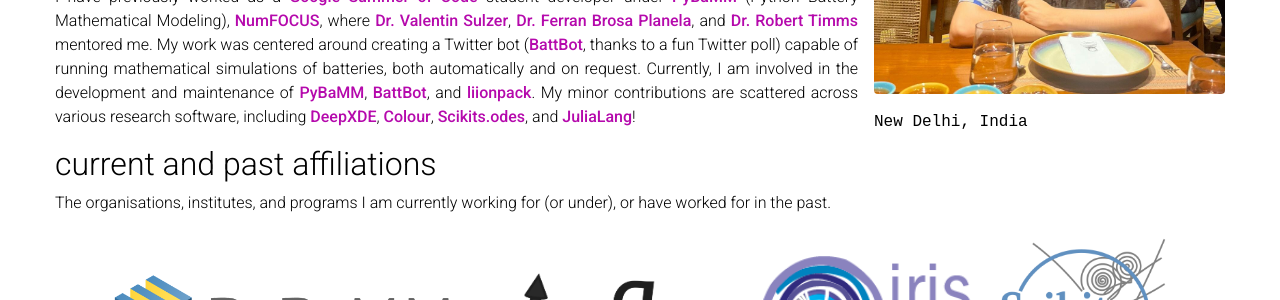
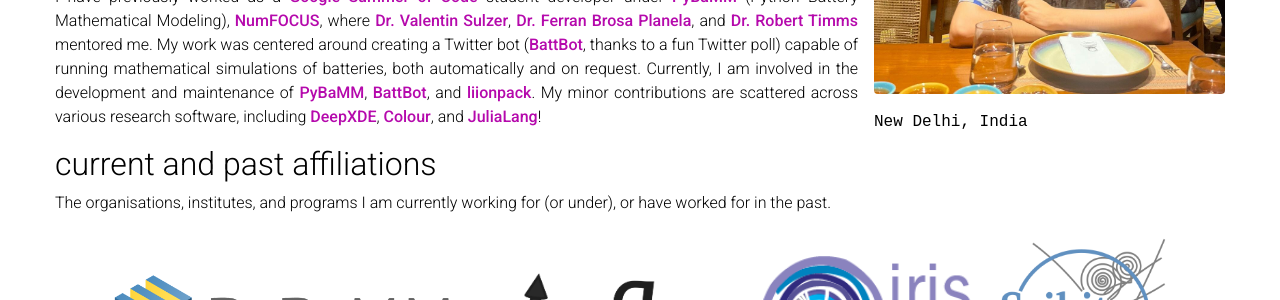
Before and after one commit to Saransh-cpp/Saransh-cpp.github.io, a Jekyll site: the page built from _pages/about.md, in a window 1280 px wide and 900 px high, scrolled down 382 px. Shown: the part 153-453 px from the top of the window. Built offline with Jekyll 4.4.1, drawn with Linux system fonts in a browser that asks for light colours; full-size pictures stand in for the smaller copies a plugin makes; emoji names are drawn with the system emoji font; comment, search, counter and statistics services are not loaded; a style sheet for code colours, icons or effects is not loaded.

Commit message:
Update CV!

```diff
--- a/_includes/header.html
+++ b/_includes/header.html
@@ -93,7 +93,7 @@
               </div>
               {%- endif %}
               <li class="nav-item {% if page.url contains 'cv' %}active{% endif %}">
-                <a class="nav-link" href="{{ '/assets/pdf/CVGeneral.pdf' | relative_url }}", target="_blank">
+                <a class="nav-link" href="{{ '/assets/pdf/CVAug22.pdf' | relative_url }}", target="_blank">
                   cv
                 </a>
               </li>
--- a/_pages/about.md
+++ b/_pages/about.md
@@ -19,7 +19,7 @@
 
 Currently, I am a **[fellow](https://iris-hep.org/fellows/Saransh-cpp.html){:target="_blank"}** at the **[Analysis Systems](https://iris-hep.org/as.html){:target="_blank"}** group of **[Institute for Research and Innovation in Software for High Energy Physics (IRIS-HEP)](https://iris-hep.org/){:target="_blank"}**, where I am working on the first-ever major release of **[Vector](https://github.com/scikit-hep/vector){:target="_blank"}** under **[Dr. Henry Schreiner](https://iscinumpy.gitlab.io/page/about/){:target="_blank"}** and **[Dr. Jim Pivarski](https://github.com/jpivarski){:target="_blank"}**. I am also working as a technical writer for **[FluxML](https://fluxml.ai/){:target="_blank"}** under **[Julia Season of Contributions](https://julialang.org/jsoc/){:target="_blank"}**. I am interested in everything a **[Research Software Engineer](https://us-rse.org/about/what-is-an-rse/){:target="_blank"}** and a **Machine Learning Engineer** do! I am passionate about **Scientific Machine Learning**, **Computer Vision**, **developing packages**, **code optimization**, **technical writing**, **building infrastructures** and **CI/CD pipelines**, **developing and advocating open-source research software**, **JuliaLang**, and **Python**. Psst, I was previously interested in Android and backend development, and though I still remember most of them, I have moved on.
 
-I have previously worked as a **[Google Summer of Code](https://summerofcode.withgoogle.com/){:target="_blank"}** student developer under **[PyBaMM](https://www.pybamm.org/){:target="_blank"}** (Python Battery Mathematical Modeling), **[NumFOCUS](https://numfocus.org/){:target="_blank"}**, where **[Dr. Valentin Sulzer](https://sites.google.com/view/valentinsulzer){:target="_blank"}**, **[Dr. Ferran Brosa Planela](https://www.brosaplanella.com/){:target="_blank"}**, and **[Dr. Robert Timms](https://www.robertwtimms.com/){:target="_blank"}** mentored me. My work was centered around creating a Twitter bot (**[BattBot](https://github.com/pybamm-team/BattBot){:target="_blank"}**, thanks to a fun Twitter poll) capable of running mathematical simulations of batteries, both automatically and on request. Currently, I am involved in the development and maintenance of **[PyBaMM](https://github.com/pybamm-team/PyBaMM){:target="_blank"}**, **[BattBot](https://github.com/pybamm-team/BattBot){:target="_blank"}**, and **[liionpack](https://github.com/pybamm-team/liionpack){:target="_blank"}**. My minor contributions are scattered across various research software, including **[DeepXDE](https://github.com/lululxvi/deepxde){:target="_blank"}**, **[Colour](https://github.com/colour-science/colour){:target="_blank"}**, **[Scikits.odes](https://github.com/bmcage/odes){:target="_blank"}**, and **[JuliaLang](https://github.com/JuliaLang/julia){:target="_blank"}**!
+I have previously worked as a **[Google Summer of Code](https://summerofcode.withgoogle.com/){:target="_blank"}** student developer under **[PyBaMM](https://www.pybamm.org/){:target="_blank"}** (Python Battery Mathematical Modeling), **[NumFOCUS](https://numfocus.org/){:target="_blank"}**, where **[Dr. Valentin Sulzer](https://sites.google.com/view/valentinsulzer){:target="_blank"}**, **[Dr. Ferran Brosa Planela](https://www.brosaplanella.com/){:target="_blank"}**, and **[Dr. Robert Timms](https://www.robertwtimms.com/){:target="_blank"}** mentored me. My work was centered around creating a Twitter bot (**[BattBot](https://github.com/pybamm-team/BattBot){:target="_blank"}**, thanks to a fun Twitter poll) capable of running mathematical simulations of batteries, both automatically and on request. Currently, I am involved in the development and maintenance of **[PyBaMM](https://github.com/pybamm-team/PyBaMM){:target="_blank"}**, **[BattBot](https://github.com/pybamm-team/BattBot){:target="_blank"}**, and **[liionpack](https://github.com/pybamm-team/liionpack){:target="_blank"}**. My minor contributions are scattered across various research software, including **[DeepXDE](https://github.com/lululxvi/deepxde){:target="_blank"}**, **[Colour](https://github.com/colour-science/colour){:target="_blank"}**, and **[JuliaLang](https://github.com/JuliaLang/julia){:target="_blank"}**!
 
 ## current and past affiliations
 
```
Also changed, not shown: 1 other file.
